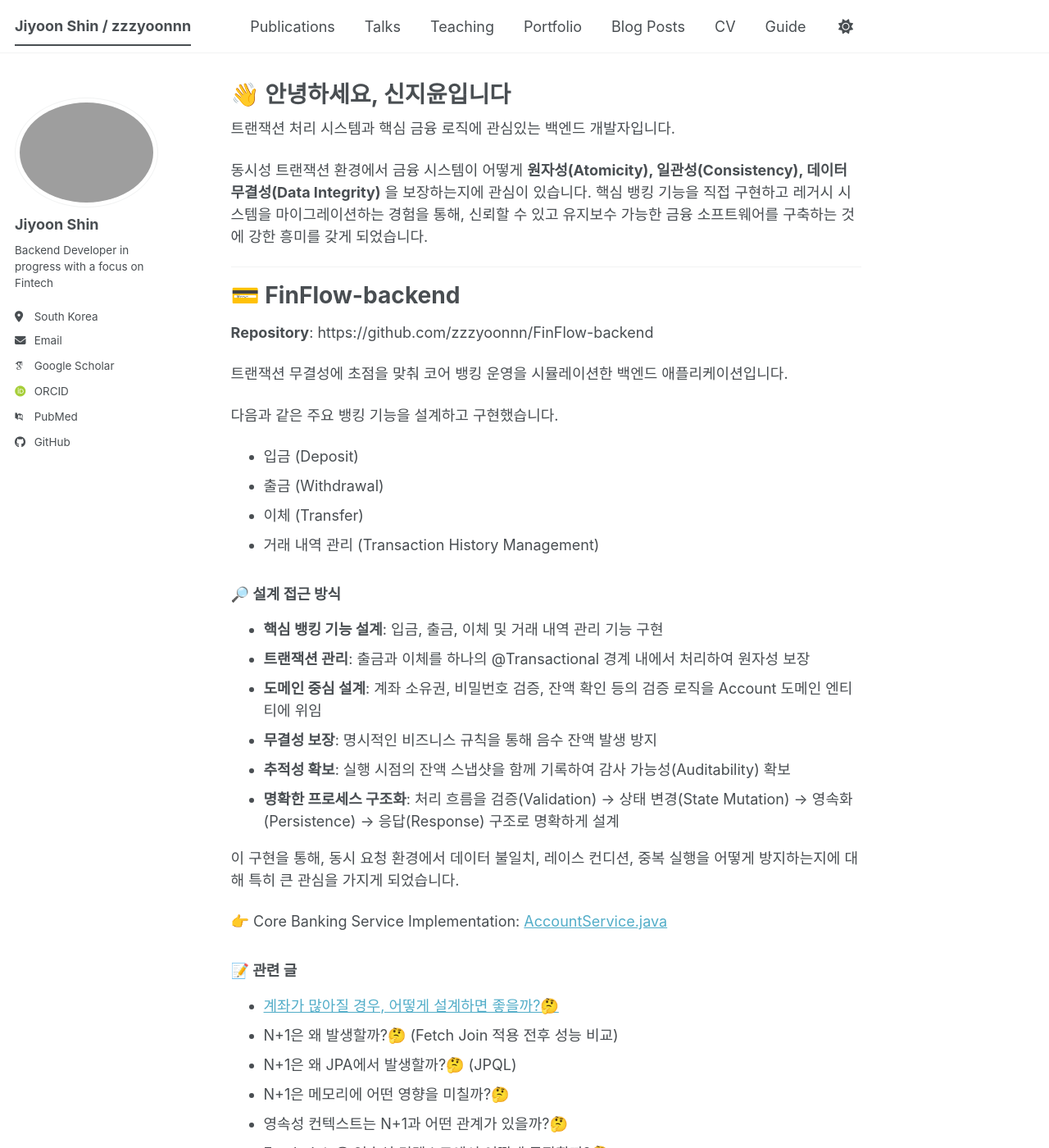
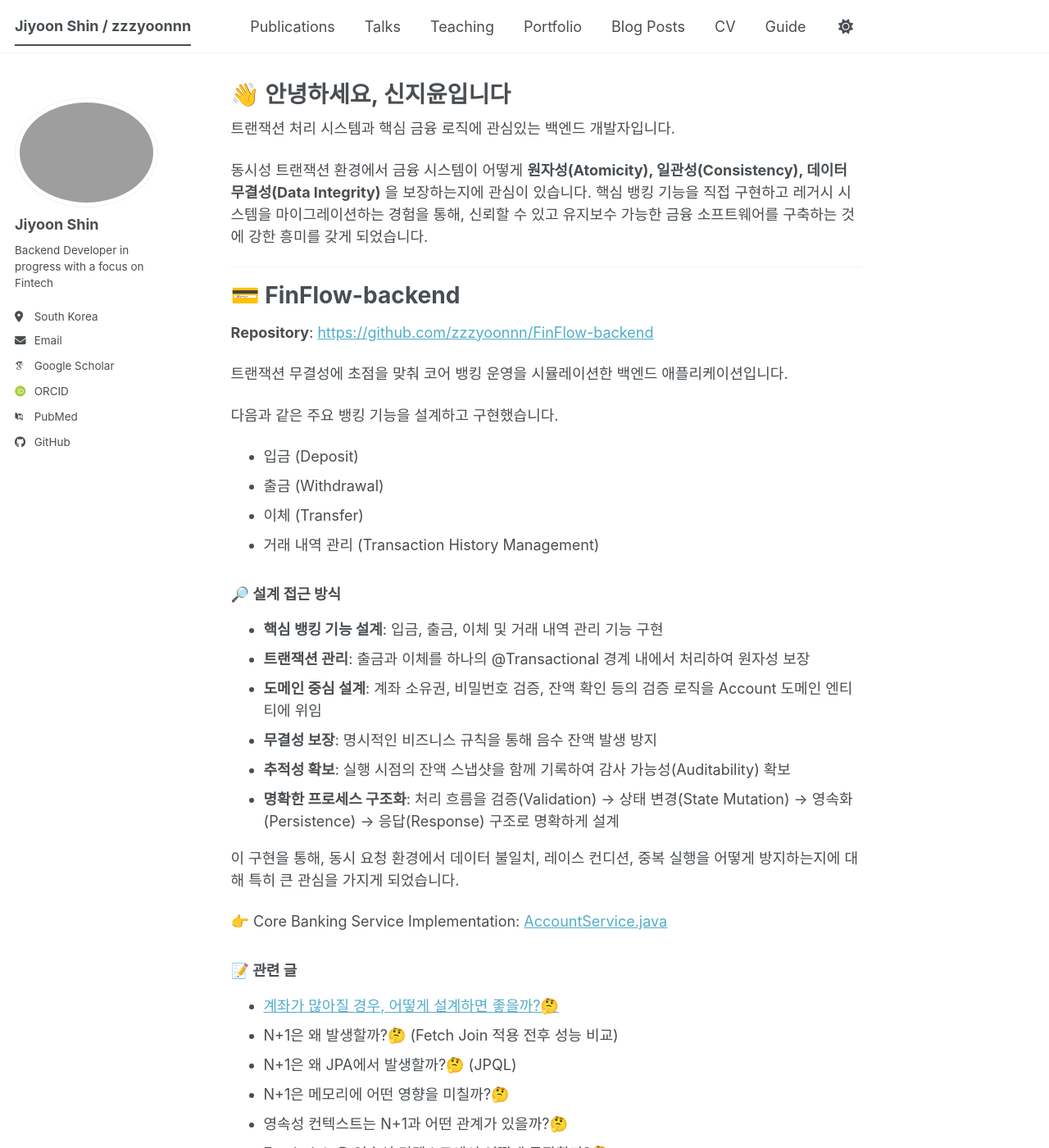
Before and after one commit to zzzyoonnn/zzzyoonnn.github.io, a Jekyll site: the page built from _pages/about.md, in a window 1280 px wide and 1400 px high. Shown: the whole window at 82% size. Built offline with Jekyll 4.4.1, drawn with Linux system fonts in a browser that asks for light colours; some web fonts are replaced; a script bundle is joined from its source files by our own code; library files that are not in the unit come from our copies; some of the changed text lies outside the part shown.

Commit message:
docs: Update homepage

```diff
--- a/_pages/about.md
+++ b/_pages/about.md
@@ -16,7 +16,7 @@
 
 # 💳 FinFlow-backend
 
-**Repository**: https://github.com/zzzyoonnn/FinFlow-backend
+**Repository**: <https://github.com/zzzyoonnn/FinFlow-backend>
 
 트랜잭션 무결성에 초점을 맞춰 코어 뱅킹 운영을 시뮬레이션한 백엔드 애플리케이션입니다.
 
@@ -55,7 +55,7 @@
 
 # 🔄 Servlet2Spring
 
-**Repository**: https://github.com/zzzyoonnn/Servlet2Spring
+**Repository**: <https://github.com/zzzyoonnn/Servlet2Spring>
 
 백엔드 아키텍처의 진화와 프레임워크 중심 설계에 대한 이해 과정을 담은 프로젝트입니다. JSP 기반 아키텍처로 시작하여, 점진적으로 Spring MVC와 Spring Boot로 발전시켰습니다.
 
```
